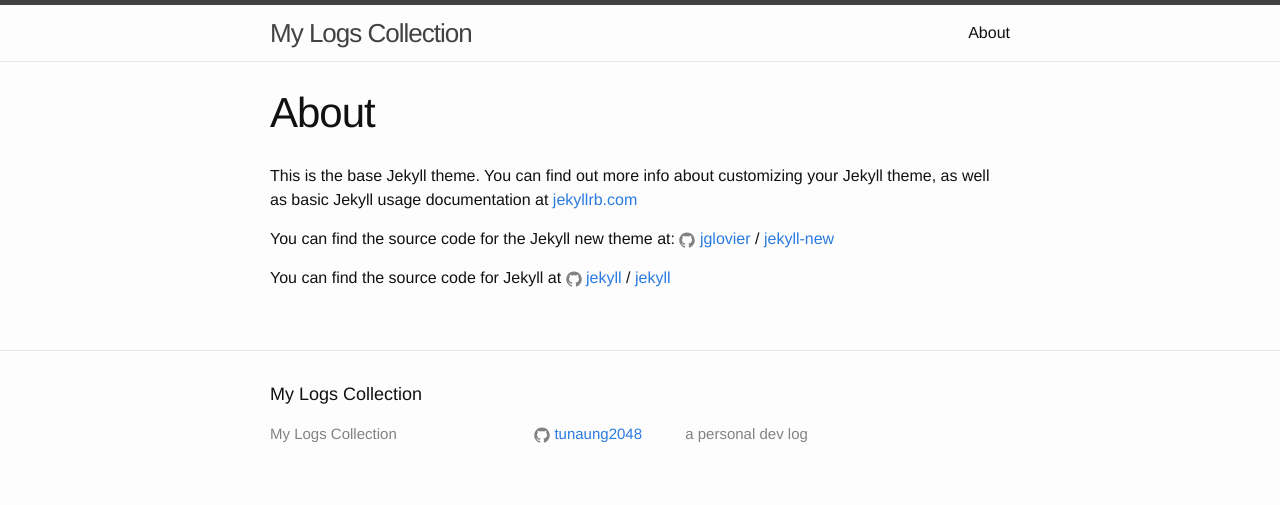
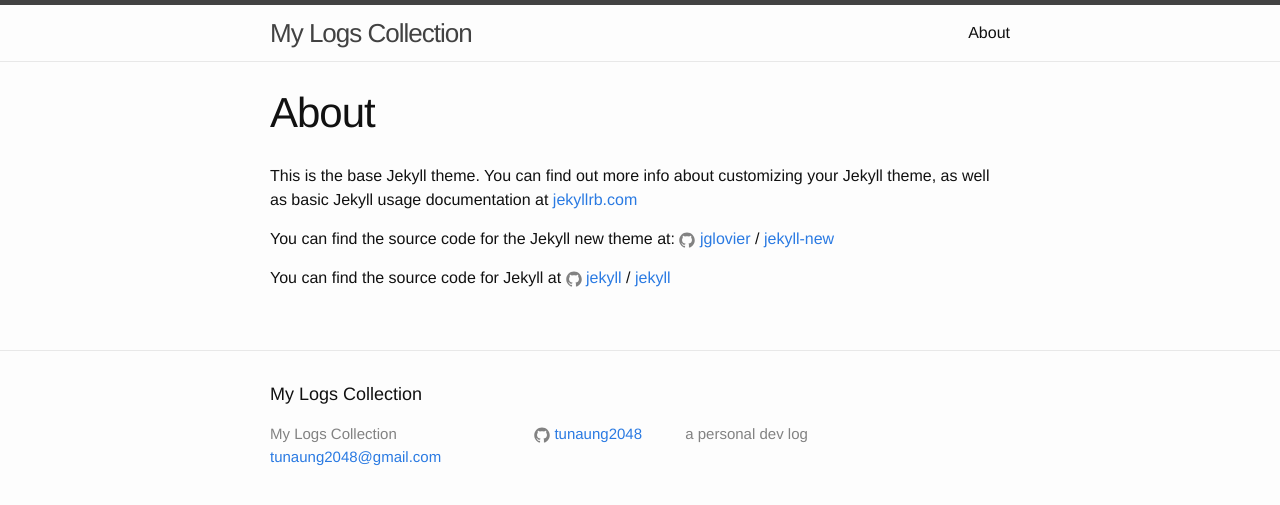
Before and after one commit to tunaung2048/tunaung2048.github.io, a Jekyll site: the page built from about.md, in a window 1280 px wide. Shown: the top 505 px of the page. Built offline with Jekyll 4.4.1, drawn with Linux system fonts in a browser that asks for light colours; some of the changed lines change nothing that is shown.

```diff
--- a/_config.yml
+++ b/_config.yml
@@ -7,8 +7,7 @@
 
 # Site settings
 title: My Logs Collection
-# email: tunaung2048@gmail.com
-email: ''
+email: tunaung2048@gmail.com
 description: > # this means to ignore newlines until "baseurl:"
   a personal dev log
 baseurl: "" # the subpath of your site, e.g. /blog
```
